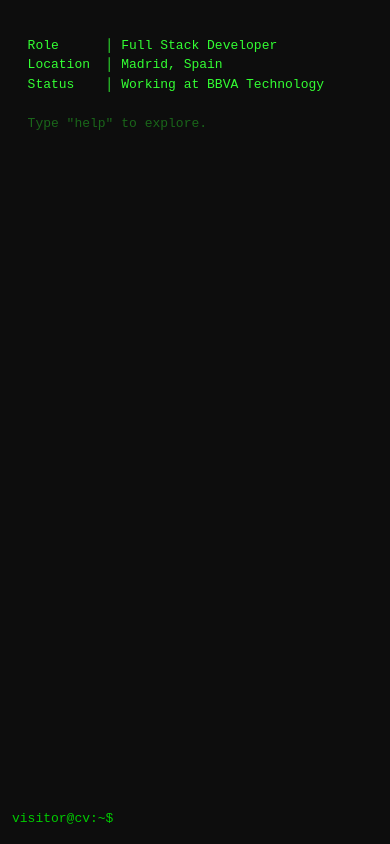
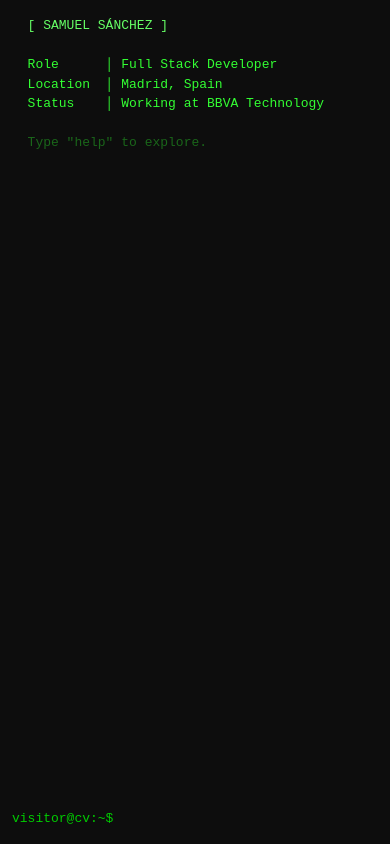
Before and after one commit to samuelsan95/interactive-cv, a Vue app: page / in a window 390 px wide. Built offline with nearby package versions, Linux system fonts and the light colour scheme.

Commit message:
FIX: only type Uppercase, when type enter into mobile then hidden keyboard and show name in mobile

```diff
--- a/index.html
+++ b/index.html
@@ -3,7 +3,8 @@
   <head>
     <meta charset="UTF-8" />
     <meta name="viewport" content="width=device-width, initial-scale=1.0" />
-    <title>CV — Terminal</title>
+    <link rel="icon" type="image/svg+xml" href="/favicon.svg" />
+    <title>Samuel Sánchez · Full Stack Developer</title>
   </head>
   <body>
     <div id="app"></div>
--- a/src/components/Terminal.vue
+++ b/src/components/Terminal.vue
@@ -9,6 +9,7 @@
         :type="line.type"
         :text="line.text"
         :banner="line.banner"
+        :mobile-only="line.mobileOnly"
       />
 
       <!-- Command interaction history -->
--- a/src/components/TerminalInput.vue
+++ b/src/components/TerminalInput.vue
@@ -4,12 +4,14 @@
     <input
       ref="inputRef"
       v-model="inputValue"
+      @input="inputValue = inputValue.toLowerCase()"
       @keydown.enter="submit"
       @keydown.up.prevent="navigateHistory(1)"
       @keydown.down.prevent="navigateHistory(-1)"
       @keydown.tab.prevent="autocomplete"
       autocomplete="off"
       spellcheck="false"
+      autocapitalize="none"
       autofocus
     />
   </div>
@@ -33,6 +35,10 @@ function submit() {
   executeCommand(inputValue.value)
   inputValue.value = ''
   historyIndex.value = -1
+  // Dismiss the virtual keyboard on mobile after submitting
+  if (window.innerWidth <= 640) {
+    inputRef.value?.blur()
+  }
 }
 
 function navigateHistory(dir) {
@@ -93,5 +99,6 @@ input {
   font-size: inherit;
   caret-color: var(--cursor);
   min-width: 0;
+  text-transform: lowercase;
 }
 </style>
--- a/src/components/TerminalLine.vue
+++ b/src/components/TerminalLine.vue
@@ -1,5 +1,5 @@
 <template>
-  <div class="line" :class="[type, { banner }]">
+  <div class="line" :class="[type, { banner, 'mobile-only': mobileOnly }]">
     <span v-if="type === 'input'" class="prompt">{{ PROMPT }}&nbsp;</span>
     <span class="text">{{ text }}</span>
     <a v-if="href" class="link" :href="href" target="_blank" rel="noopener noreferrer">{{ linkText }}</a>
@@ -10,11 +10,12 @@
 import { PROMPT } from '../composables/useTerminal.js'
 
 defineProps({
-  type:     { type: String,  default: 'output' }, // output | input | error | accent | muted
-  text:     { type: String,  default: '' },
-  href:     { type: String,  default: null },      // if set, renders a clickable link after the text
-  linkText: { type: String,  default: '' },        // display text for the link
-  banner:   { type: Boolean, default: false },     // ASCII art lines — hidden on small screens
+  type:       { type: String,  default: 'output' }, // output | input | error | accent | muted
+  text:       { type: String,  default: '' },
+  href:       { type: String,  default: null },      // if set, renders a clickable link after the text
+  linkText:   { type: String,  default: '' },        // display text for the link
+  banner:     { type: Boolean, default: false },     // ASCII art — hidden on mobile
+  mobileOnly: { type: Boolean, default: false },     // shown only on mobile (mobile title replacement)
 })
 </script>
 
@@ -43,10 +44,19 @@ defineProps({
   text-decoration: underline;
 }
 
-/* Hide the wide ASCII art banner on small screens */
+/* Mobile-only lines are hidden on desktop */
+.mobile-only {
+  display: none;
+}
+
 @media (max-width: 640px) {
+  /* Hide the wide ASCII art, show the compact title instead */
   .banner {
     display: none;
+  }
+
+  .mobile-only {
+    display: block;
   }
 
   /* Hanging indent: wrapped lines align with the first character, not column 0 */
--- a/src/composables/useTerminal.js
+++ b/src/composables/useTerminal.js
@@ -19,6 +19,8 @@ const ASCII_ART = [
 export function getWelcomeLines(t) {
   return [
     ...ASCII_ART.map(text => ({ type: 'accent', text, banner: true })),
+    // Mobile replacement: shown only on small screens instead of the ASCII art
+    { type: 'accent', text: '  [ SAMUEL SÁNCHEZ ]', mobileOnly: true },
     { type: 'output', text: '' },
     { type: 'output', text: `  ${t.role_desc.padEnd(10)}│ ${t.role}` },
     { type: 'output', text: `  ${t.location_desc.padEnd(10)}│ ${t.location}` },
```
Also changed, not shown: public/favicon.svg (added).
